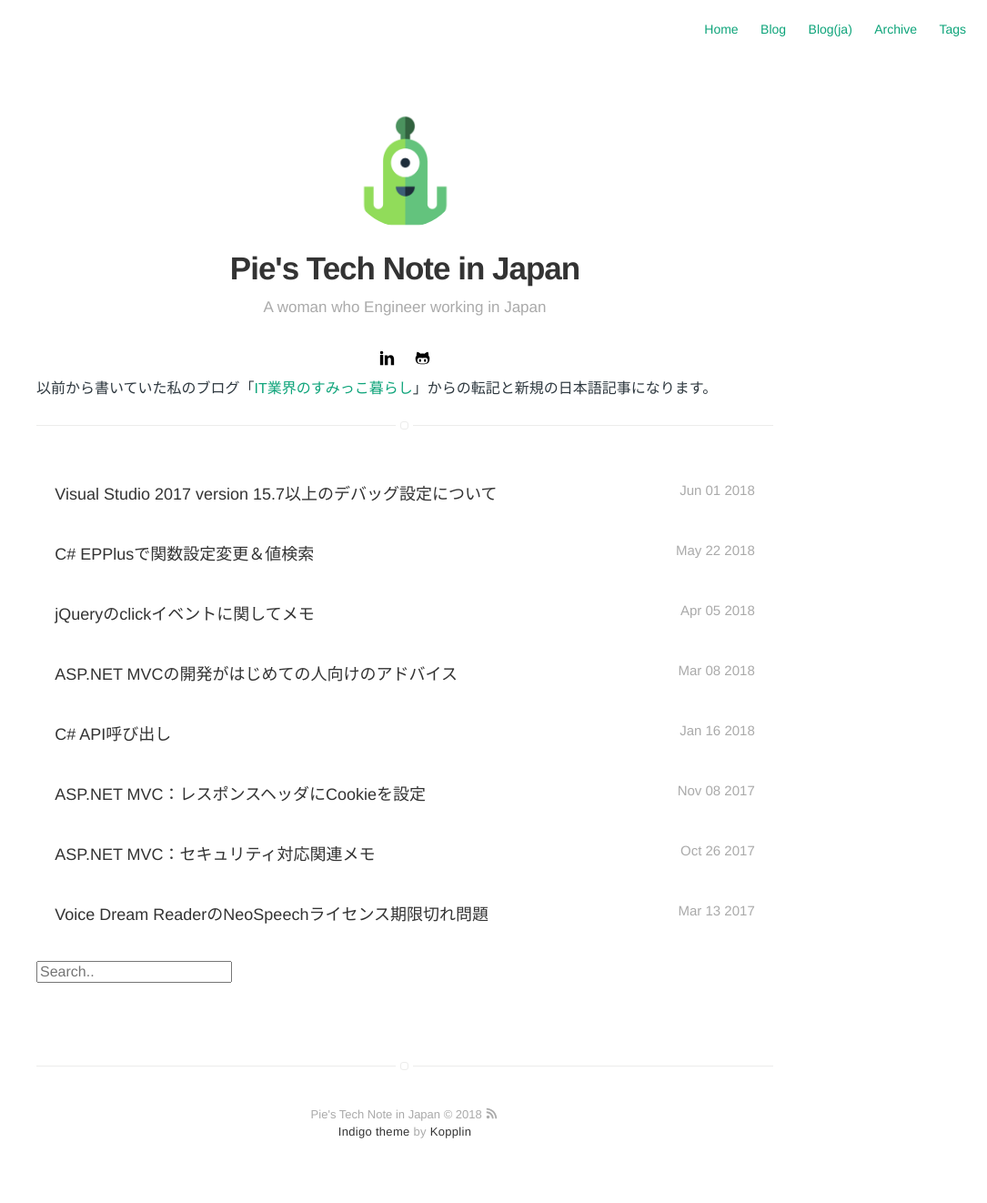
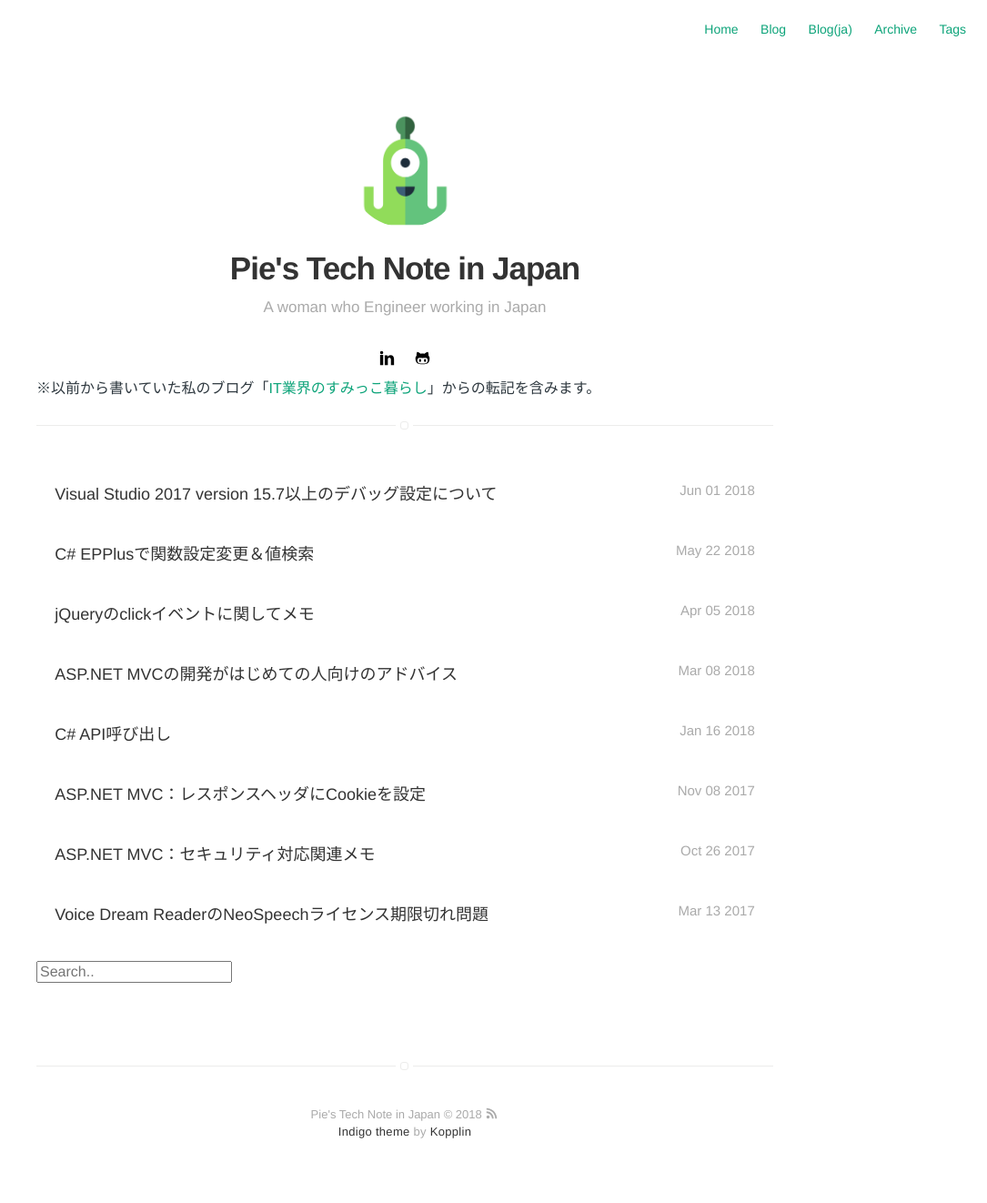
Before and after one commit to Pie001/pie001.github.io, a Jekyll site: the page built from blog-ja.html, in a window 1280 px wide. Shown: the whole page at 91% size, without its empty margins (195-1280 px from the left). Built offline with Jekyll 4.4.1, drawn with Linux system fonts in a browser that asks for light colours.

Commit message:
Update blog-ja.html

```diff
--- a/blog-ja.html
+++ b/blog-ja.html
@@ -2,8 +2,9 @@
 layout: page
 title: Blog-ja
 ---
-<div>以前から書いていた私のブログ「<a href="http://pie001.hatenablog.com" target="_blnak">IT業界のすみっこ暮らし</a>」からの転記と新規の日本語記事になります。
-</div>
+<section>
+    ※以前から書いていた私のブログ「<a href="http://pie001.hatenablog.com" target="_blnak">IT業界のすみっこ暮らし</a>」からの転記を含みます。
+</section>
 <section class="list">
     {% for post in site.posts %}
         {% if post.ja %}
```
